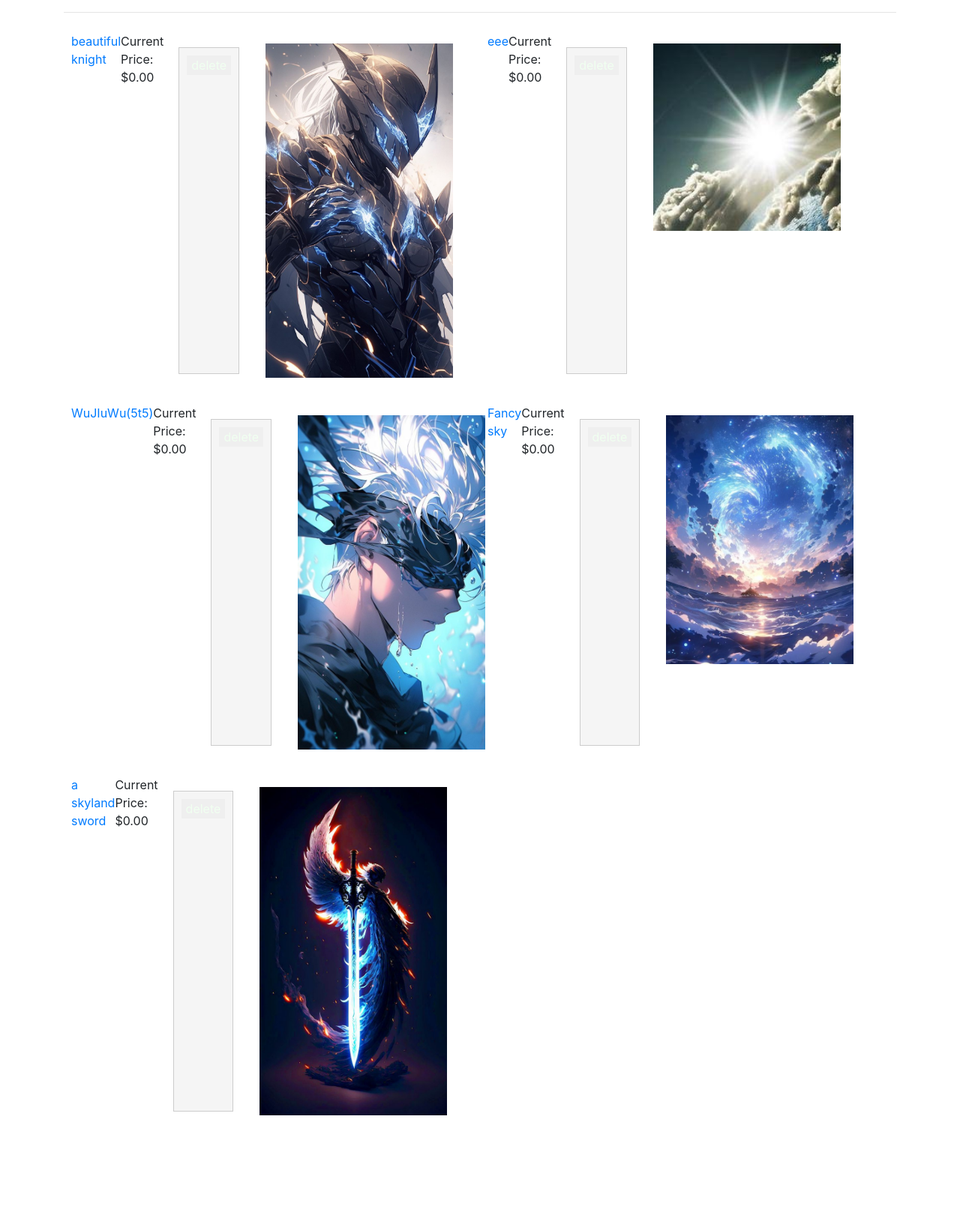
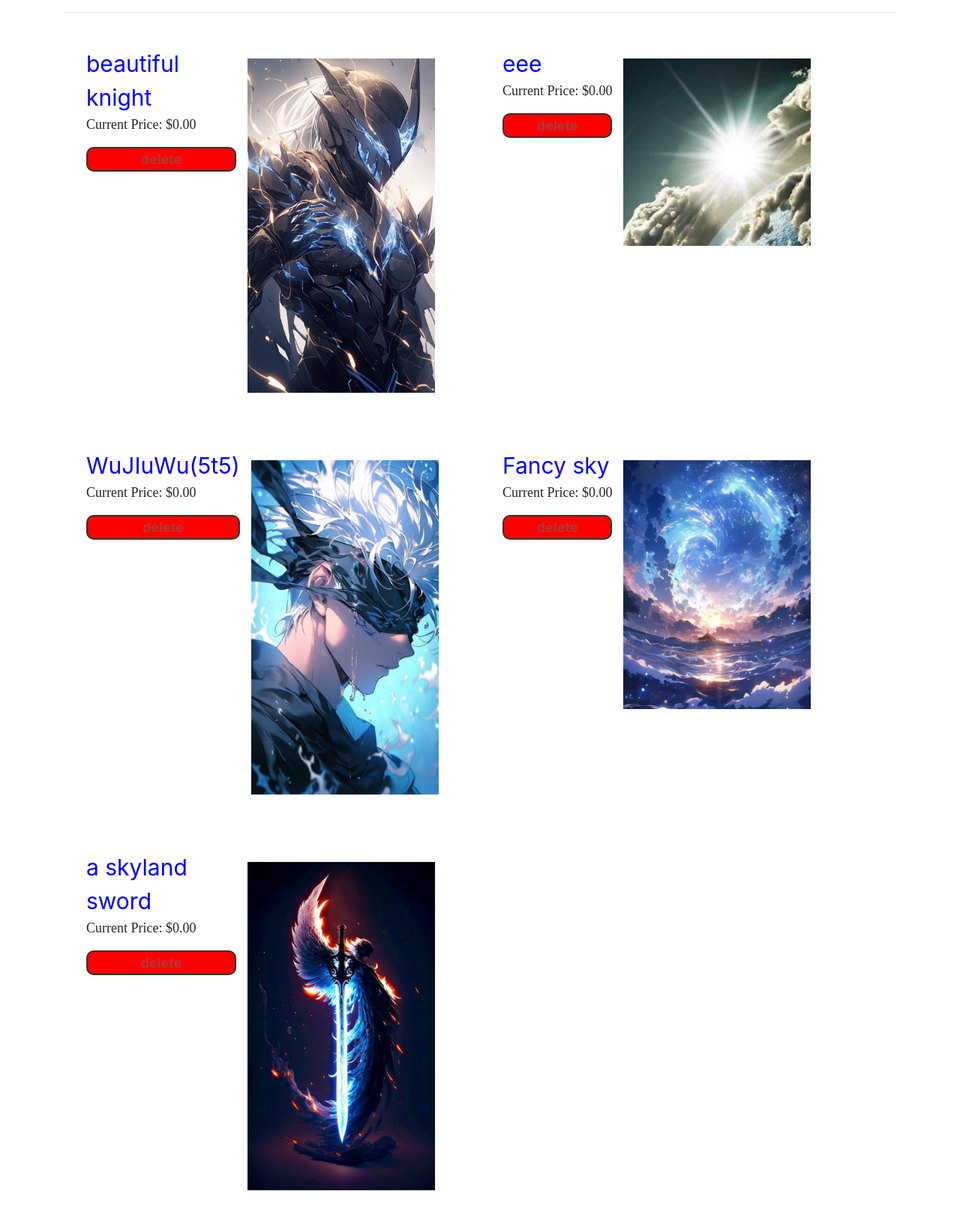
Before and after one commit to leechfile/cs50-commerce, a Django app: template auctions/templates/auctions/watch_list.html in a window 1280 px wide. Shown: the part 134-1767 px from the top of the page at 75% size. Before the commit the page ends 1622 px from the top, so only its background shows below. Run offline with Django 3.2, Linux system fonts and the light colour scheme; the template is opened without the code that fills it: values that come from a table or form of the project are taken from there, others are empty; data comes from the database, SQL or seed files in the repository; both versions use the stored data as it was after the commit; tables that the repository leaves empty hold one stand-in row (values such as "Sample post"); some libraries are stand-ins or nearby versions.

Commit message:
beautify the style sheet and make the index page and watch list page more beautiful

```diff
--- a/auctions/static/auctions/styles.css
+++ b/auctions/static/auctions/styles.css
@@ -1,9 +1,16 @@
 body {
   background-color: #f5f5f5;
 }
+
+p{
+    font-size:large;
+    font-family:ui-sans-serif;
+
+}
+
 .name-page{
-    font-size :40px;
-    color: yellow;
+    font-size :30px;
+    color: blue;
 
 }
 
@@ -39,25 +46,29 @@ body {
 .listing-container {
     display: flex;
     flex-wrap: wrap;
+    overflow: auto;
 }
 
 .listing-item {
     display: flex;
-    margin: 10px;
+    margin: 20px;
     width: 100%;
-    max-width: 400px; /* 设置每个项目的最大宽度 */
-    transition: background-color 0.3s;
+    padding:10px;
+    max-width: 500px; /* 设置每个项目的最大宽度 */
+    /*transition: background-color 0.3s;*/
 }
 
 .listing-image {
-    flex: 2; /* 图片占据左侧一部分空间 */
+    /* 图片占据左侧一部分空间 */
     margin: 15px;
 }
 
 .listing-details {
-    flex: 1; /* 文字和其他内容占据右侧更多的空间 */
+    /* 文字和其他内容占据右侧更多的空间 */
     margin: 10px;
+    padding:10px;
     border: 2px solid black;
+    border-radius: 10px;
 
 }
 
@@ -81,3 +92,14 @@ body {
     padding: 5px;
     margin-bottom: 10px;
 }
+
+.btn-delete-item{
+    color: #ad3939;
+    border: 5px solid #333333;
+    border-width: 2px;
+    border-radius: 10px;
+    width: -webkit-fill-available;
+    font-weight: bold;
+    font-size: large;
+    background-color: red;
+}
--- a/auctions/templates/auctions/watch_list.html
+++ b/auctions/templates/auctions/watch_list.html
@@ -38,15 +38,16 @@ $(document).ready(function() {
     {% for listing in auction_list %}
         <div class="listing-item" id="div-{{ forloop.counter }}">
             <div class="'listing-details">
-            <a href="{% url 'listing_detail' listing.pk %}">{{ listing.title }}</a></div>
+            <a class="name-page" href="{% url 'listing_detail' listing.pk %}">{{ listing.title }}</a>
             <p>Current Price: ${{ listing.current_bid }}
             </p>
-            <form action="/watch_list" class="custom-form">
+            <form action="/watch_list" style="text-align: center">
             <input type="hidden" name="listing-id"  value="{{ listing.pk }}  ">
             {% csrf_token %}
-            <button type="button"  data-looper="{{ forloop.counter }}" class="btn-delete-item" style="color: red ;border: #333333;border-width: 5px; ">
-                <span style="color: honeydew">delete</span> </button>
+            <button type="button"  data-looper="{{ forloop.counter }}" class="btn-delete-item" >
+                <span >delete</span> </button>
             </form>
+            </div>
           <div class="listing-image">
             {% if listing.image_url %}
                 <img class="i-img" src="{{ listing.image_url.url }}" alt="{{ listing.title }}">
```
Also changed, not shown: auctions/templates/auctions/index.html (+10 -8 lines), db.sqlite3.
